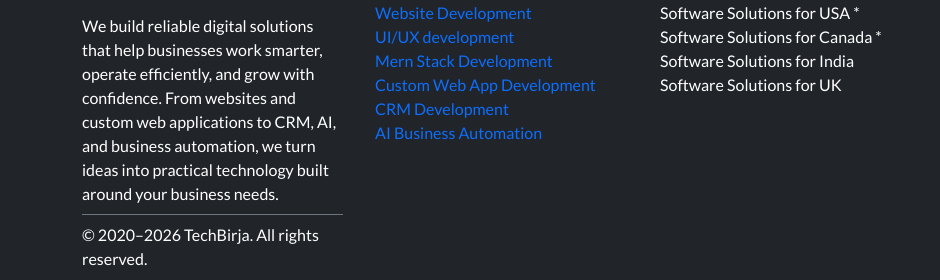
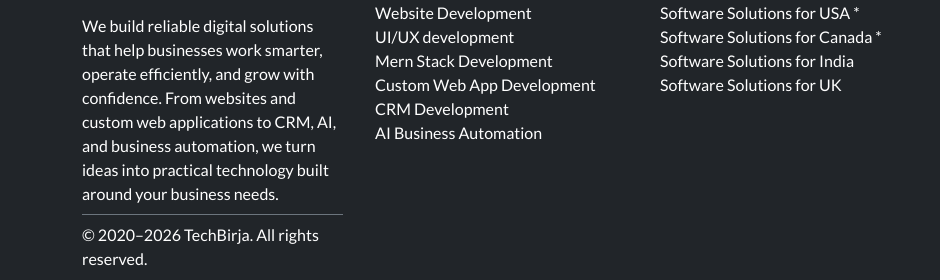
Before and after one commit to satpal055/techbirja-website, a plain HTML site: page website-development/index.html in a window 1280 px wide. Shown: the part 4134-4414 px from the top of the page, 0-940 px from the left. Drawn offline with nearby package versions, Linux system fonts and the light colour scheme.

Commit message:
Update index.html

```diff
--- a/website-development/index.html
+++ b/website-development/index.html
@@ -636,7 +636,7 @@
       </div>
     </div>
   </section>
-   <footer class="bg-dark text-white py_60 px-3">
+    <footer class="bg-dark text-white py_60 px-3">
     <div class="container">
       <div class="row">
 
@@ -651,12 +651,12 @@
          <div class="col-12  col-md-3">
               <h5>Services</h5>
               <ul class="list-unstyled ps-2 pt-2">
-                <li><a href="https://techbirja.com/website-development/index.html">Website Development</a></li>
-                <li><a href="https://techbirja.com/ui-ux-development/index.html">UI/UX development</a></li>
-                <li><a href="https://techbirja.com/mern-stack-development/index.html">Mern Stack Development</a></li>
-                <li><a href="https://techbirja.com/custom-web-app-development/index.html">Custom Web App Development</a></li>
-                <li><a href="https://techbirja.com/crm-development/index.html">CRM Development</a></li>
-                <li><a href="https://techbirja.com/ai-business-automation/index.html"> AI Business Automation</a></li>
+                <li><a href="https://techbirja.com/website-development/index.html"class="text-decoration-none text-white">Website Development</a></li>
+                <li><a href="https://techbirja.com/ui-ux-development/index.html"class="text-decoration-none text-white">UI/UX development</a></li>
+                <li><a href="https://techbirja.com/mern-stack-development/index.html"class="text-decoration-none text-white">Mern Stack Development</a></li>
+                <li><a href="https://techbirja.com/custom-web-app-development/index.html"class="text-decoration-none text-white">Custom Web App Development</a></li>
+                <li><a href="https://techbirja.com/crm-development/index.html"class="text-decoration-none text-white">CRM Development</a></li>
+                <li><a href="https://techbirja.com/ai-business-automation/index.html"class="text-decoration-none text-white"> AI Business Automation</a></li>
               </ul>
 
          </div>
```
